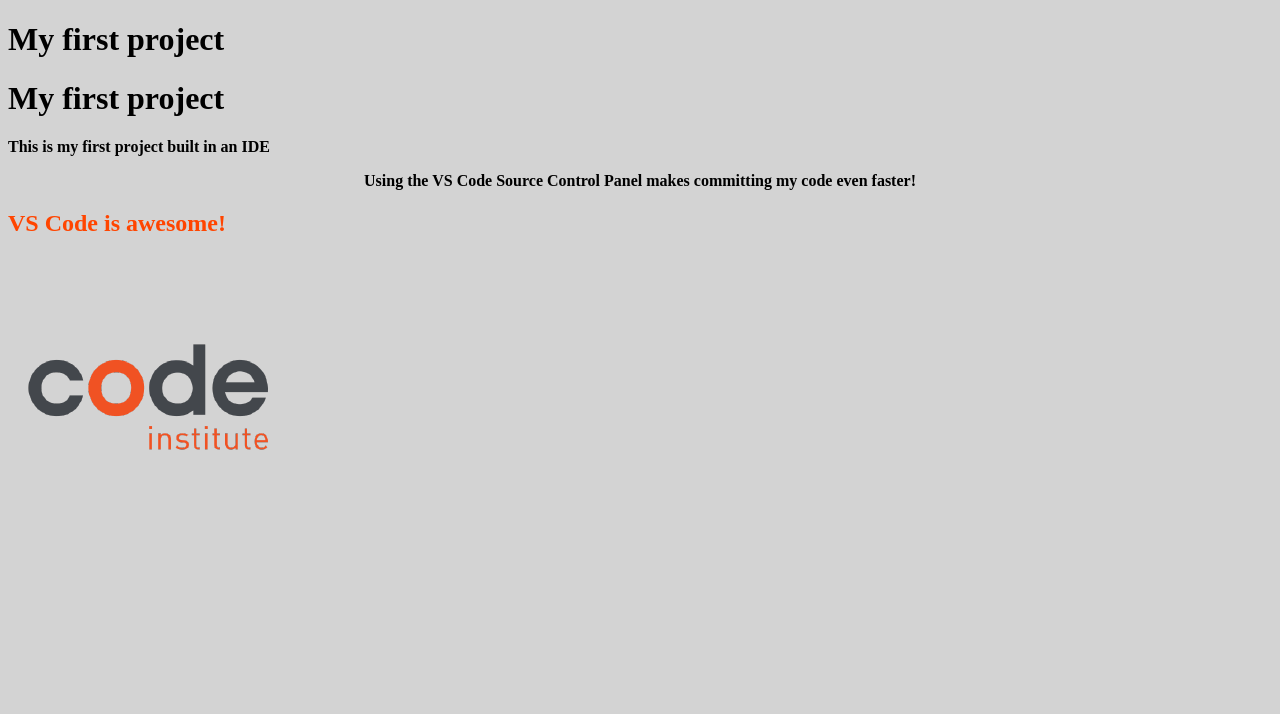
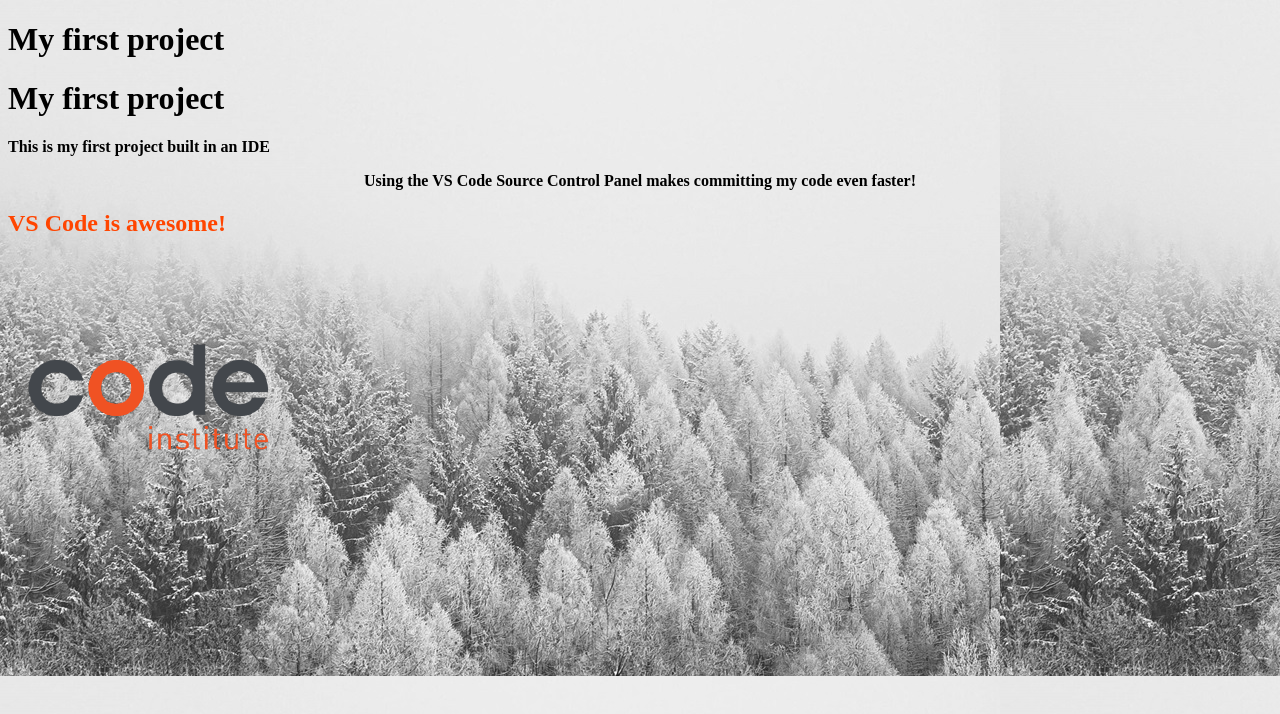
Before and after one commit to dagmara-szproch/my-first-project, a plain HTML site: page index.html in a window 1280 px wide. Drawn offline with Linux system fonts and the light colour scheme; the site is published under a folder, as on GitHub Pages, so addresses that start at the root find nothing.

Commit message:
Add relative file path for background image in CSS

```diff
--- a/assets/css/styles.css
+++ b/assets/css/styles.css
@@ -1,12 +1,12 @@
+body {
+    background-color: lightgray;
+    background-image: url("../images/background-img.jpg");
+}
+
 /* body {
     background-color: lightgray;
-    background-image: url("../images/background-img.jpg");
+    background-image: url("/assets/images/background-img.jpg");
 } */
-
-body {
-    background-color: lightgray;
-    background-image: url("/assets/images/background-img.jpg");
-}
 
 h2 {
     color: orangered;
```
